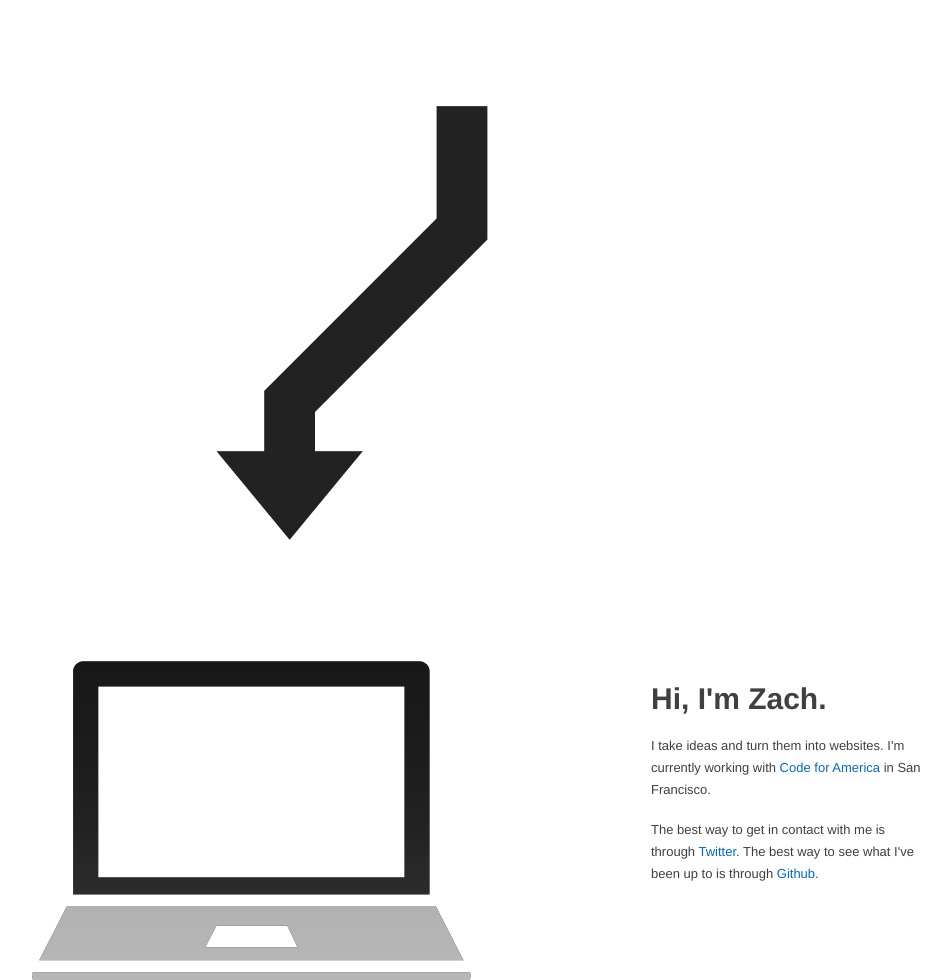
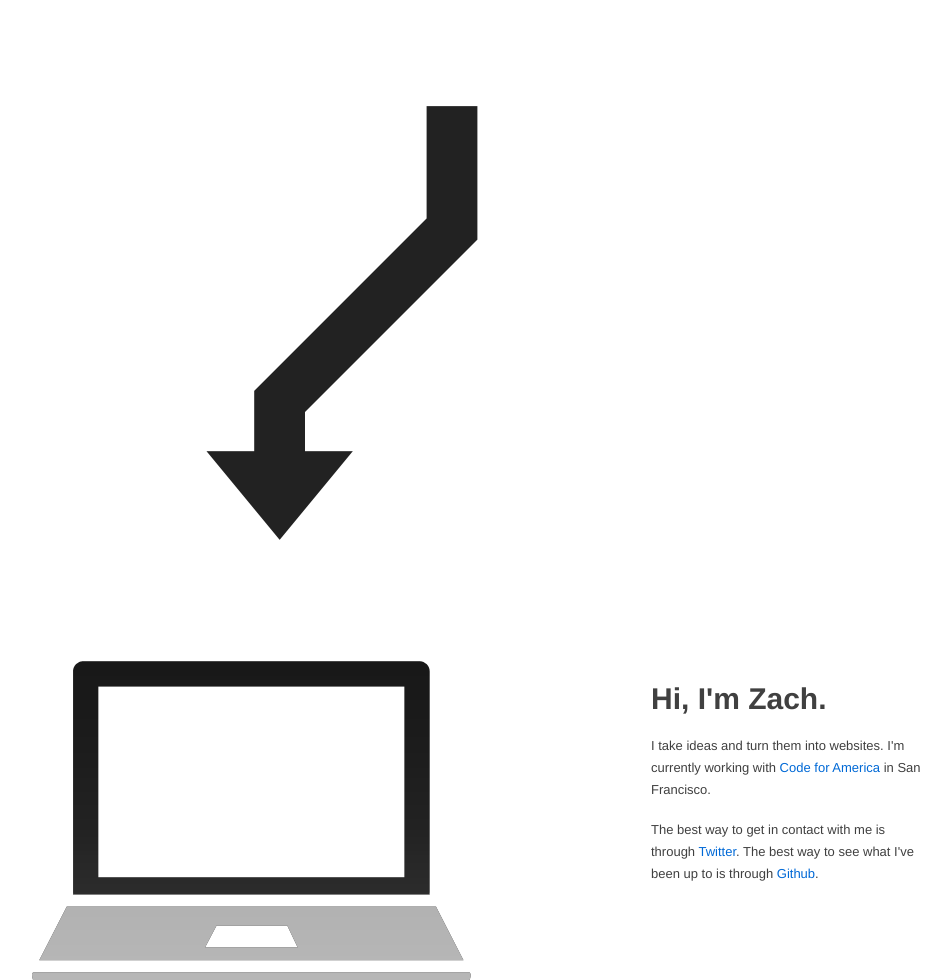
Before and after one commit to zachwill/old, a Flask app: page / in a window 1280 px wide. Shown: the part 599-1579 px from the top of the page, without its empty margins (179-1130 px from the left). Run offline with Flask 2, Linux system fonts and the light colour scheme; some libraries are stand-ins or nearby versions.

Commit message:
Center the arrow

```diff
--- a/static/css/main.css
+++ b/static/css/main.css
@@ -4,7 +4,7 @@
 body{margin-top:100px;}body:after{content:url(/static/img/idea_yellow.png);display:none;}
 .idea{background:url(/static/img/idea.png) no-repeat center center;height:500px;}
 .idea_light{background:url(/static/img/idea_yellow.png) no-repeat center center;height:500px;visibility:hidden;}
-.path{background:url(/static/img/shuffle.png) no-repeat 232px bottom;height:500px;margin-top:80px;}
+.path{background:url(/static/img/shuffle.png) no-repeat 222px bottom;height:500px;margin-top:80px;}
 .mac{background:url(/static/img/macbook.png) no-repeat center center;height:400px;}
 .about{margin-top:100px;}.about p{line-height:1.7;}.about p:last-child{margin-top:18px;}
 footer{border:none;height:80px;}
--- a/static/css/main.less
+++ b/static/css/main.less
@@ -26,7 +26,7 @@ body{
 }
 
 .path{
-    background: url(/static/img/shuffle.png) no-repeat 232px bottom;
+    background: url(/static/img/shuffle.png) no-repeat 222px bottom;
     height: 500px;
     margin-top: 80px;
 }
```
